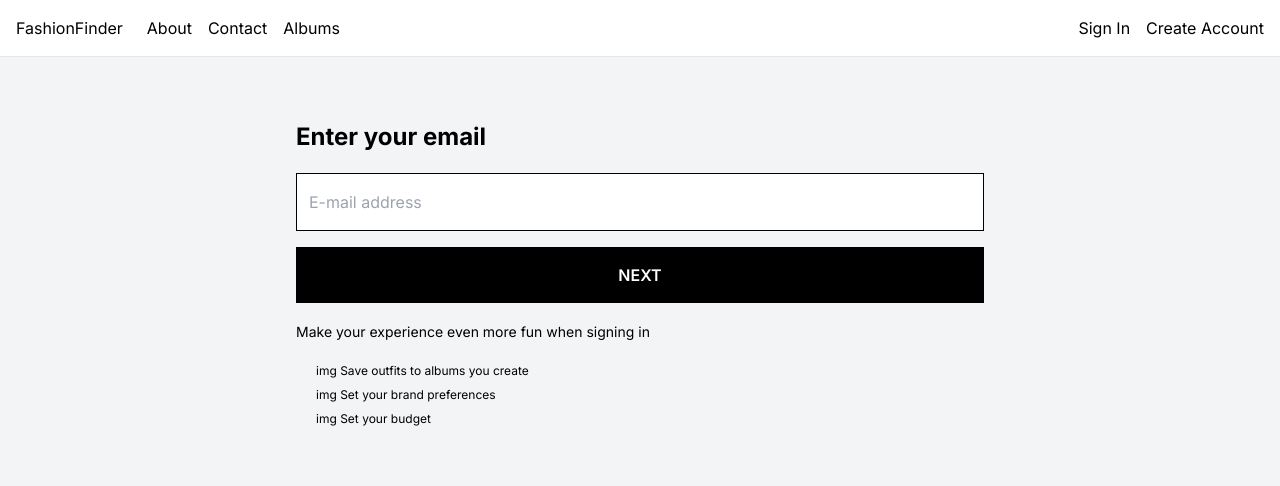
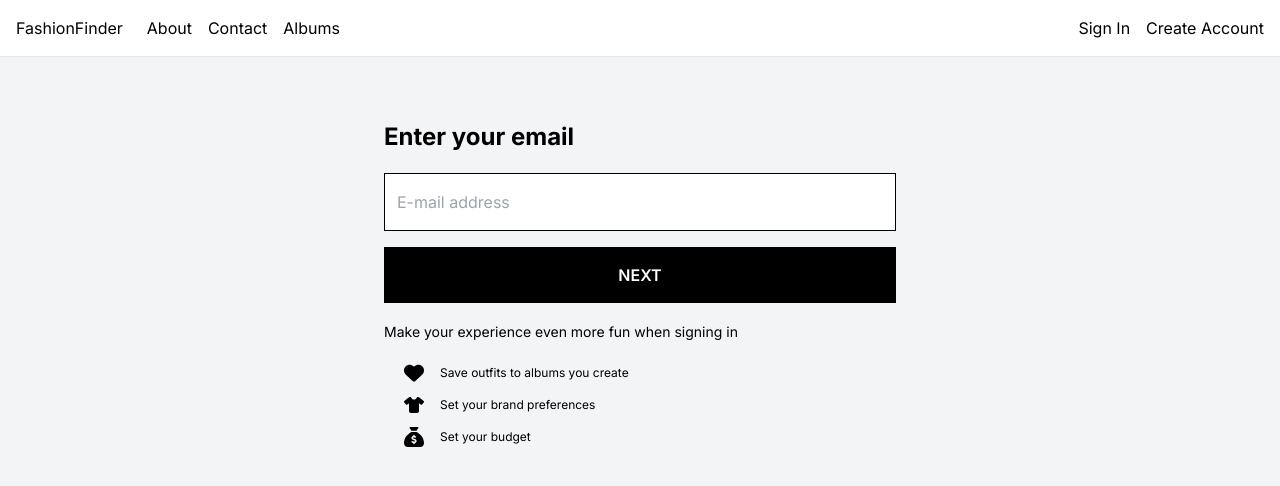
Before and after one commit to Alexgjek/AI_FashionFinder, a Next.js app in the folder fashionFinder-frontend/: page /login in a window 1280 px wide. Shown: the top 486 px of the page. Built offline with nearby package versions, Linux system fonts and the light colour scheme.

Commit message:
Added images and styling to the home and login page

```diff
--- a/fashionFinder-frontend/src/app/login/page.js
+++ b/fashionFinder-frontend/src/app/login/page.js
@@ -1,28 +1,35 @@
-
+import { FontAwesomeIcon } from '@fortawesome/react-fontawesome';
+import { faHeart, faShirt, faSackDollar } from '@fortawesome/free-solid-svg-icons';
+import NextButton from '@/components/buttons/SignInPageButton';
 
 export default function LoginPage() {
   return (
     <main>
-      <div className="px-20 mx-auto">
+      <div className="max-w-lg mx-auto">
         <form>
-          <h1 className="text-2xl font-bold mt-10 mb-5">
-            Enter your email
-          </h1>
+          <h1 className="text-2xl font-bold mt-10 mb-5">Enter your email</h1>
           <input
             type="text"
-            id="emailUserInput"
             placeholder="E-mail address"
             className="border border-black py-4 px-3 outline-none w-full"
           />
-          <button type="submit" className="bg-black text-white py-4 px-3 mt-4 mb-4 w-full font-semibold">
-            NEXT
-          </button>
+          <NextButton />
         </form>
         <span className="text-sm">Make your experience even more fun when signing in</span>
-        <div className="p-5 space-y-2 text-xs">
-          <p>img Save outfits to albums you create</p>
-          <p>img Set your brand preferences</p>
-          <p>img Set your budget</p>
+
+        <div className="p-5 text-xs space-y-3">
+          <div className="flex gap-4 items-center">
+            <FontAwesomeIcon icon={faHeart} className="w-5 h-5" />
+            <p>Save outfits to albums you create</p>
+          </div>
+          <div className="flex gap-4 items-center">
+            <FontAwesomeIcon icon={faShirt} className="w-5 h-5" />
+            <p>Set your brand preferences</p>
+          </div>
+          <div className="flex gap-4 items-center">
+            <FontAwesomeIcon icon={faSackDollar} className="w-5 h-5" />
+            <p>Set your budget</p>
+          </div>
         </div>
       </div>
     </main>
--- a/fashionFinder-frontend/src/app/page.js
+++ b/fashionFinder-frontend/src/app/page.js
@@ -5,31 +5,25 @@ import { faArrowUp } from '@fortawesome/free-solid-svg-icons'
 export default function Home() {
   return (
     <main>
-      <section className='pt-32'>
+      <section className='p-4 pt-32'>
         <div>
           <h1 className='text-6xl font-bold'>
             Your very own<br /> personal designer
           </h1>
           <h2 className='text-xl mt-6'>Makes finding outfits so much easier</h2>
-
-          <form className="mt-6">
-            <div className="mt-1 relative rounded-md shadow-sm flex">
+        </div>
+        <form className="mt-6 flex shadow-md">
           <input
             type="text"
-                id="userInput"
-                name="userInput"
             placeholder='Message your personal designer...'
             className="p-2 border border-gray-300 rounded-md block w-full text-sm outline-none"
           />
           <button
             type="button"
             className="px-4 py-1.5 border border-gray-300 rounded-r-md bg-slate-500 text-white">
-                <FontAwesomeIcon icon={faArrowUp} className='text-white text-xs'/>
-                <span className='text-xs'>Submit</span>
+            <FontAwesomeIcon icon={faArrowUp} className='text-white w-5'/>
           </button>
-            </div>
         </form>
-        </div>
       </section>
     </main>
   );
--- a/fashionFinder-frontend/src/components/Header.js
+++ b/fashionFinder-frontend/src/components/Header.js
@@ -4,9 +4,9 @@ import Link from 'next/link'
 export default function Header(){
   return (
     <header className='bg-white border-b flex justify-between p-4'>
-        <div className="flex gap-6">
+        <div className="flex items-center gap-6">
           <Link href={'/'}>FashionFinder </Link>
-          <nav className='flex items-center gap-4'>
+          <nav className='flex gap-4'>
           <Link href={'/about'}>About</Link>
           <Link href={'/contact'}>Contact</Link>
           <Link href={'/Albums'}>Albums</Link>
--- /dev/null
+++ b/fashionFinder-frontend/src/components/buttons/SignInPageButton.js
@@ -0,0 +1,13 @@
+'use client';
+
+export default function NextButton() {
+  return (
+    <button
+    onClick={()=> {
+      console.log("works");
+    }}
+    className="bg-black text-white py-4 px-3 mt-4 mb-4 w-full font-semibold text-center">
+       <span>NEXT</span>
+    </button>
+  );
+}
```
Lines whose indentation alone changed are shown as unchanged.
